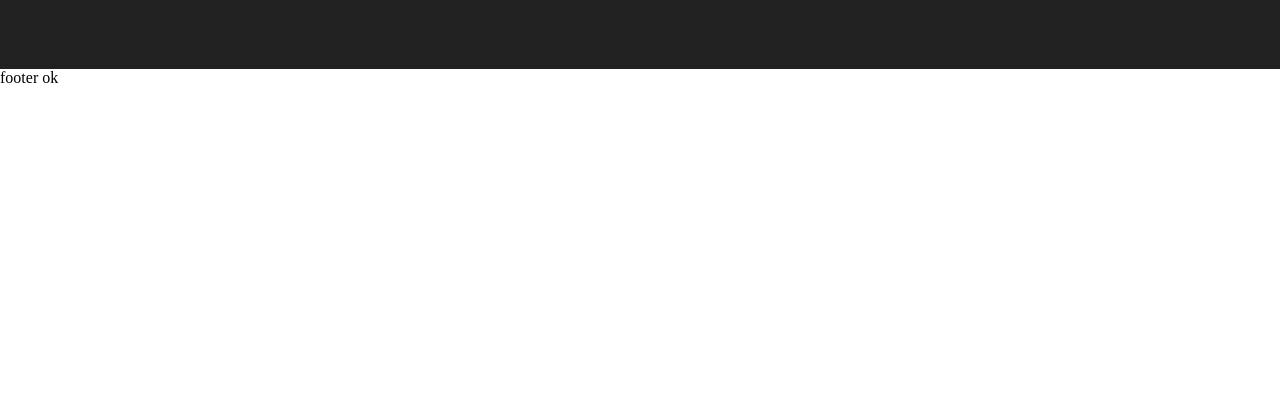
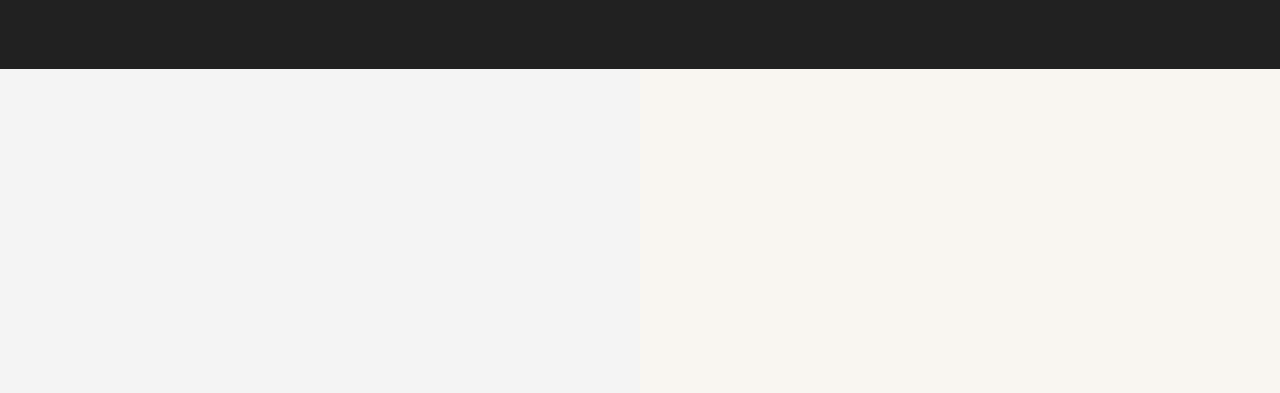
Before and after one commit to YuraMell/test-regact, a React (Create React App) app: page / in a window 1280 px wide. Shown: the part 591-984 px from the top of the page. Before the commit the page ends 800 px from the top, so only its background shows below. Built offline with nearby package versions, Linux system fonts and the light colour scheme.

Commit message:
cat links

```diff
--- /dev/null
+++ b/src/components/SingleCategoriesLink.jsx
@@ -0,0 +1,23 @@
+import React from 'react';
+
+const SingleCategoriesLink = () => {
+  return (
+    <>
+      <div className="inner">
+          <div className="single-categories">
+            <br/>
+            <br/>
+            <br/>
+            <br/>
+            <br/>
+            <br/>
+            <br/>
+            <br/>
+            <br/>
+          </div>
+      </div>
+    </>
+  );
+};
+
+export default SingleCategoriesLink;
--- /dev/null
+++ b/src/components/categories-links.jsx
@@ -0,0 +1,15 @@
+import React from 'react';
+import SingleCategoriesLink from "./SingleCategoriesLink";
+
+const CategoriesLinks = () => {
+  return (
+    <>
+      <section className="categories-links">
+          <SingleCategoriesLink/>
+          <SingleCategoriesLink/>
+      </section>
+    </>
+  );
+};
+
+export default CategoriesLinks;
--- a/src/components/pages/Home.jsx
+++ b/src/components/pages/Home.jsx
@@ -1,10 +1,12 @@
 import React from 'react'
 import Banner from "../banner";
+import CategoriesLinks from "../categories-links";
 
 const Home = () => {
   return (
     <>
       <Banner/>
+      <CategoriesLinks/>
     </>
   )
 }
--- a/src/style.css
+++ b/src/style.css
@@ -267,4 +267,13 @@
   background-color: rgba(0, 0, 0, 0.5);
 }
 
+.categories-links {
+  padding: 0;
+  background: linear-gradient(to left, #F9F6F1 50%, #F4F4F4 50%);
+}
+.categories-links .inner {
+  display: flex;
+  align-items: center;
+}
+
 /*# sourceMappingURL=style.css.map */
--- a/src/style.scss
+++ b/src/style.scss
@@ -284,3 +284,13 @@
   display: block;
   background-color: rgba(0, 0, 0, 0.5);
 }
+
+.categories-links {
+  padding: 0;
+  background: linear-gradient(to left, #F9F6F1 50%, #F4F4F4 50%);
+
+  .inner {
+    display: flex;
+    align-items: center;
+  }
+}
```
Also changed, not shown: 1 other file (tests, documents, lock files or other folders).
